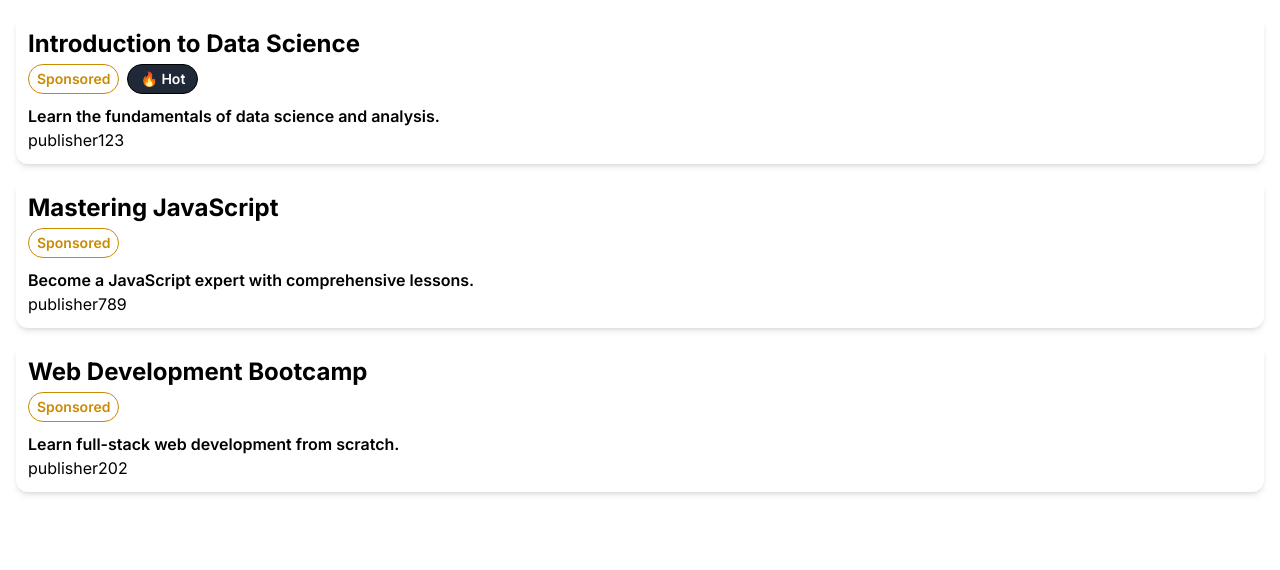
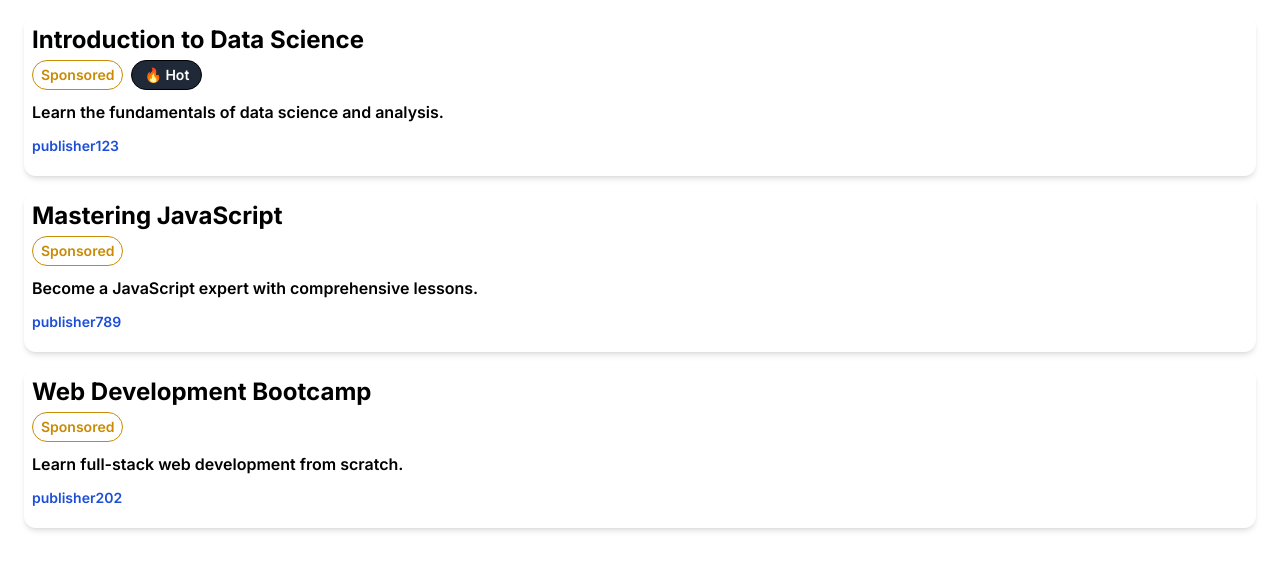
Before and after one commit to async-avi/fekor, a Next.js app: page /courses in a window 1280 px wide. Shown: the top 570 px of the page. Built offline with nearby package versions, Linux system fonts and the light colour scheme.

Commit message:
Brushed up courses page

```diff
--- a/src/app/courses/page.tsx
+++ b/src/app/courses/page.tsx
@@ -1,37 +1,35 @@
 import axios from "axios";
 import { Course } from "@/constants/interfaces";
-import Link from "next/link";
-import CategoryTab from "@/components/CategoryTab";
+import CourseCard from "@/components/CourseCard";
 
 async function fetchData() {
-  const res = await axios.get(`http://localhost:3000/v0/api/course`);
-  return res.data;
+  const res = await fetch(`http://localhost:3000/v0/api/course`, {
+    cache: "force-cache",
+  });
+  const result = await res.json();
+  return result;
 }
 export default async function page() {
   const data: Course[] = await fetchData();
+  console.log(data.length);
 
   return (
     <>
-      {data.map((course: Course) => {
-        const isHot = course.category.find((c) => c == "hot");
-        return (
-          <Link href={`courses/${course.id}`} key={course.id}>
-            <div className="m-4 p-3 shadow-md rounded-xl">
-              <h1 className="text-2xl font-bold">{course.title}</h1>
-              <div className="flex gap-2">
-                {course.isSponsored ? (
-                  <CategoryTab category="Sponsored" />
-                ) : null}
-                {isHot ? (
-                  <CategoryTab category="Hot" bgColor="bg-gray-800" />
-                ) : null}
-              </div>
-              <h2 className="font-semibold pt-1.5">{course.description}</h2>
-              <p>{course.publisherId}</p>
-            </div>
-          </Link>
-        );
-      })}
+      <div className="px-2">
+        {data.map((course) => {
+          return (
+            <CourseCard
+              key={course.id}
+              category={course.category}
+              description={course.description}
+              id={course.id}
+              isSponsered={course.isSponsored}
+              publisherId={course.publisherId}
+              title={course.title}
+            />
+          );
+        })}
+      </div>
     </>
   );
 }
```
